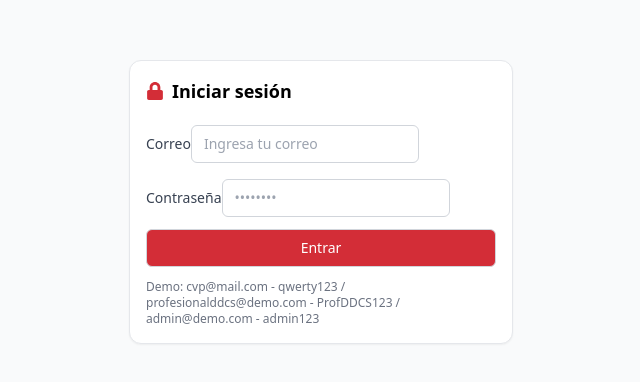
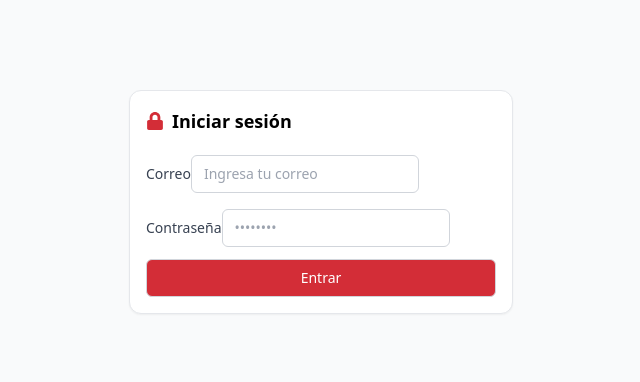
Before and after one commit to nrincon2302/AlcaldiaWebapp, a React (Vite) app in the folder frontend/: page /login in a window 1280 px wide. Shown: the part 198-580 px from the top of the page, without its empty margins (319-959 px from the left). Built offline with nearby package versions, Linux system fonts and the light colour scheme; no server answers.

Commit message:
Ajustes finales al front

```diff
--- a/frontend/src/pages/LoginPage.tsx
+++ b/frontend/src/pages/LoginPage.tsx
@@ -73,9 +73,6 @@ export default function LoginPage() {
             {loading ? "Entrando..." : "Entrar"}
           </button>
         </form>
-        <div className="mt-3 text-xs text-gray-500">
-          Demo: cvp@mail.com - qwerty123 / profesionalddcs@demo.com  - ProfDDCS123 / admin@demo.com - admin123
-        </div>
       </div>
     </div>
   );
```
Also changed, not shown: 1 other file (tests, documents, lock files or other folders).
